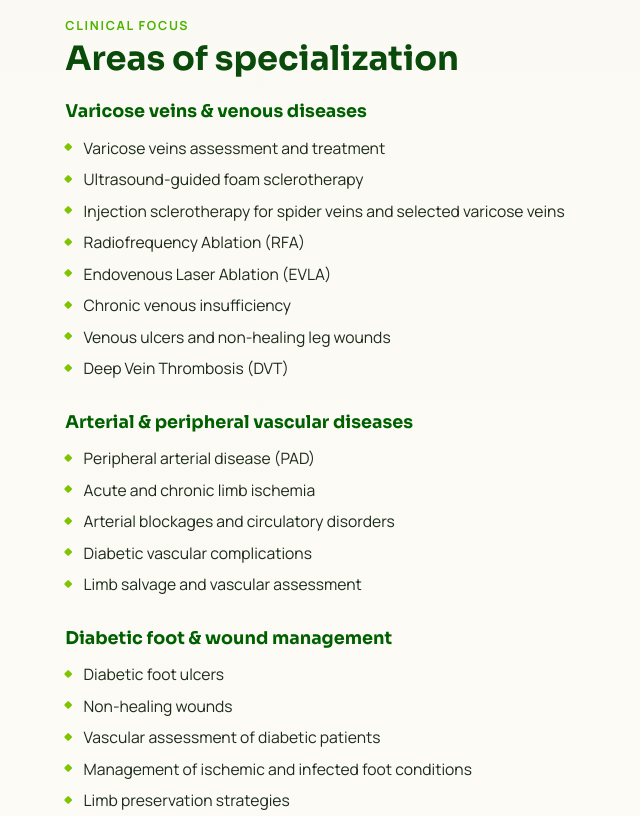
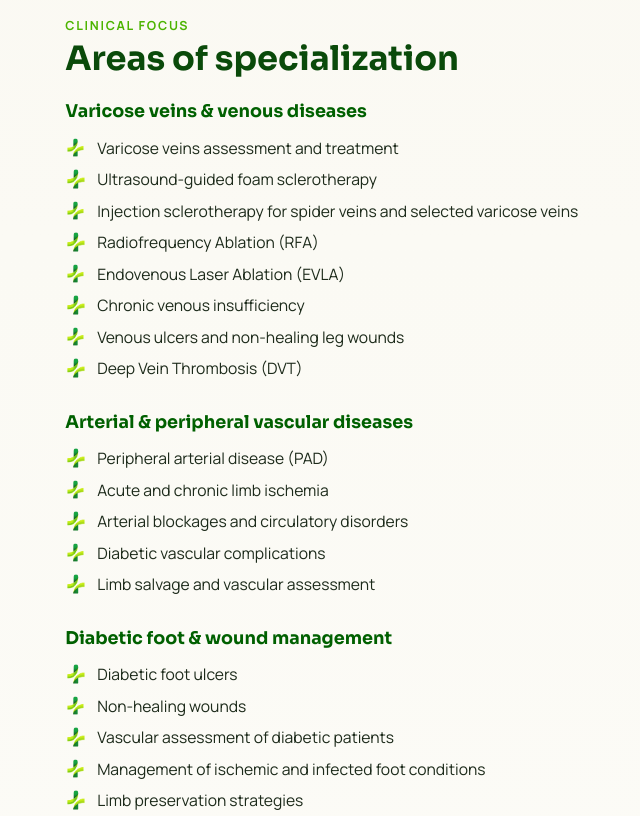
Before and after one commit to SalmanTayyab454/tyrox, a plain HTML site: page Consultants/haroon_tayyab_vascular-surgeon.html in a window 1280 px wide. Shown: the part 2060-2876 px from the top of the page, without its empty margins (246-886 px from the left). Drawn offline with Linux system fonts and the light colour scheme; no server answers.

Commit message:
fix: use TYROX mark icon for Haroon page list bullets
Co-authored-by: Cursor <cursoragent@cursor.com>

```diff
--- a/styles.css
+++ b/styles.css
@@ -2726,8 +2726,9 @@ body.is-ready .hero-controls {
 
 .doc-focus__block li,
 .doc-creds li {
-  position: relative;
-  padding-left: 1.15rem;
+  display: flex;
+  align-items: flex-start;
+  gap: 0.65rem;
   color: var(--charcoal);
   font-size: 0.98rem;
 }
@@ -2735,14 +2736,12 @@ body.is-ready .hero-controls {
 .doc-focus__block li::before,
 .doc-creds li::before {
   content: "";
-  position: absolute;
-  left: 0;
-  top: 0.55em;
-  width: 0.4rem;
-  height: 0.4rem;
-  border-radius: 1px;
-  background: var(--lime-deep);
-  transform: rotate(45deg);
+  display: inline-block;
+  width: 1.35rem;
+  height: 1.35rem;
+  flex: 0 0 auto;
+  margin-top: 0.05rem;
+  background: var(--mark-icon);
 }
 
 .doc-book {
```
